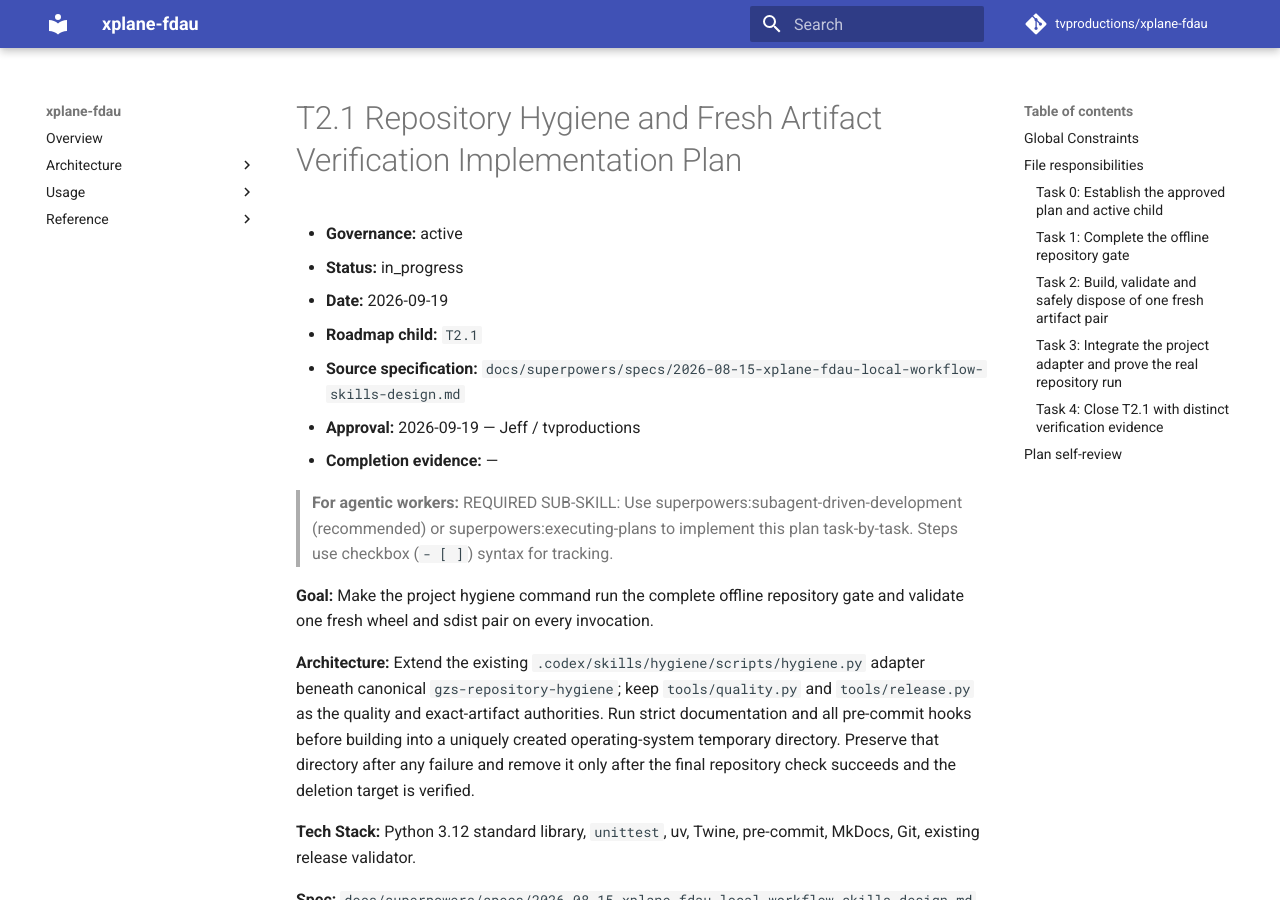
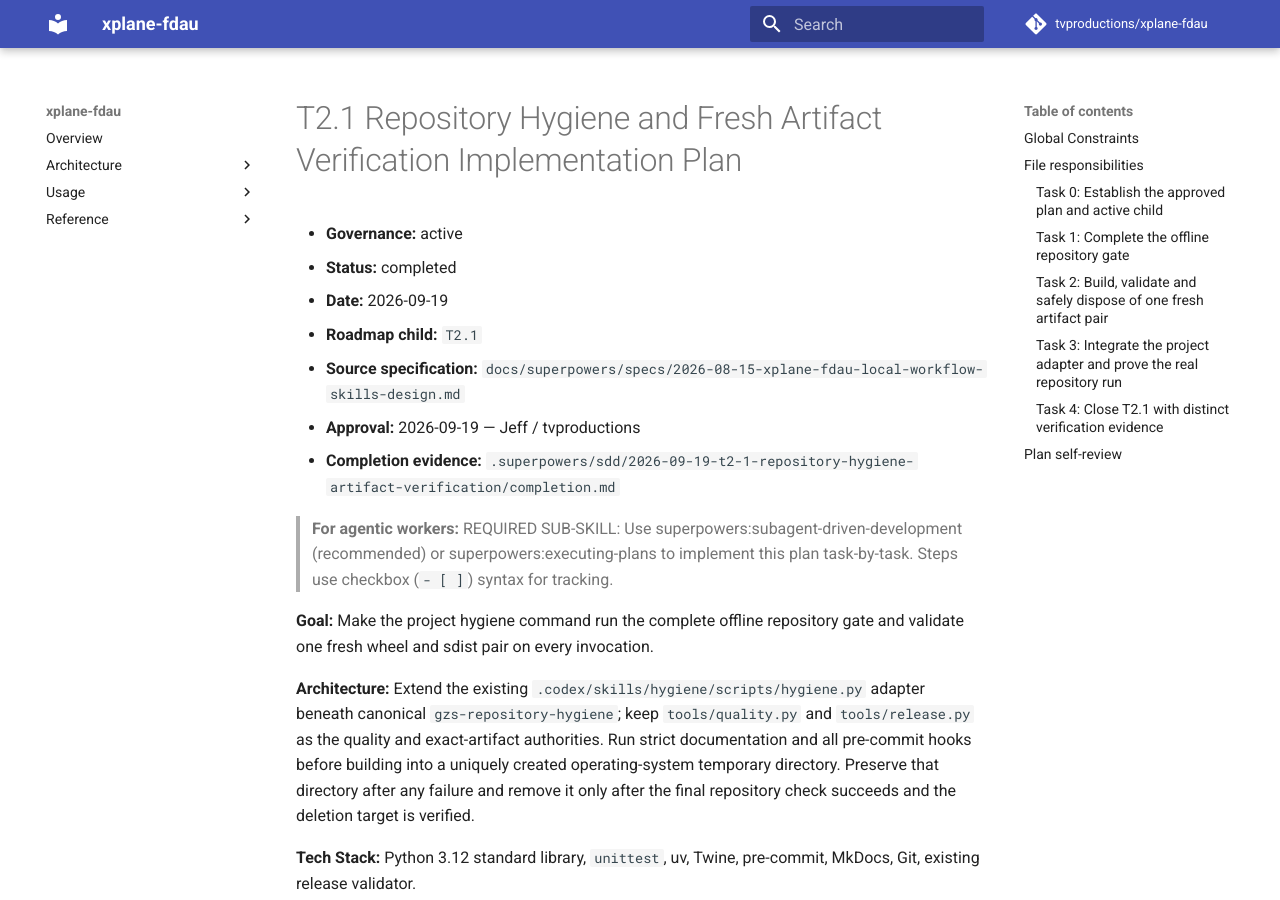
Before and after one commit to tvproductions/xplane-fdau, an MkDocs documentation site: the page built from docs/superpowers/plans/2026-09-19-t2-1-repository-hygiene-artifact-verification.md, in a window 1280 px wide and 900 px high. Built offline with MkDocs 1.6.1 and Material for MkDocs 9.7.7, drawn with Linux system fonts in a browser that asks for light colours; comment, search, counter and statistics services are not loaded.

Commit message:
docs: record T2.1 implemented verification

````diff
--- a/docs/superpowers/plans/2026-09-19-t2-1-repository-hygiene-artifact-verification.md
+++ b/docs/superpowers/plans/2026-09-19-t2-1-repository-hygiene-artifact-verification.md
@@ -1,12 +1,12 @@
 # T2.1 Repository Hygiene and Fresh Artifact Verification Implementation Plan
 
 - **Governance:** active
-- **Status:** in_progress
+- **Status:** completed
 - **Date:** 2026-09-19
 - **Roadmap child:** `T2.1`
 - **Source specification:** `docs/superpowers/specs/2026-08-15-xplane-fdau-local-workflow-skills-design.md`
 - **Approval:** 2026-09-19 — Jeff / tvproductions
-- **Completion evidence:** —
+- **Completion evidence:** `.superpowers/sdd/2026-09-19-t2-1-repository-hygiene-artifact-verification/completion.md`
 
 > **For agentic workers:** REQUIRED SUB-SKILL: Use superpowers:subagent-driven-development (recommended) or superpowers:executing-plans to implement this plan task-by-task. Steps use checkbox (`- [ ]`) syntax for tracking.
 
@@ -218,7 +218,7 @@
 
 **Interfaces:** Produce a reviewed, verified `T2.1` with 5/5 linked acceptance gates and no selected child. Report `T2.2` or `T3.1` according to the actual next-action result; leave both as separate specified peers. No release state changes. For every `select`, `transition`, and `record-gate` below, run the full command without `--apply`, inspect its diff and candidate audit, then repeat that command with its printed `--target-sha256` and `--apply`. Run backlog `audit` and `next` after each applied mutation and stop on a finding.
 
-- [ ] **Step 1: Verify the implemented candidate and preserve exact results.** Run `uv run --offline --frozen python .codex/skills/hygiene/scripts/hygiene.py` once and `git diff --check`. Hygiene supplies quality, strict MkDocs, one fresh artifact pair, and safe cleanup. For the separate closeout source/installed-wheel matrix, run this PowerShell script from the worktree root; stop on any failure and preserve both external directories for diagnosis:
+- [x] **Step 1: Verify the implemented candidate and preserve exact results.** Run `uv run --offline --frozen python .codex/skills/hygiene/scripts/hygiene.py` once and `git diff --check`. Hygiene supplies quality, strict MkDocs, one fresh artifact pair, and safe cleanup. For the separate closeout source/installed-wheel matrix, run this PowerShell script from the worktree root; stop on any failure and preserve both external directories for diagnosis:
 
   ```powershell
   $ErrorActionPreference = 'Stop'
@@ -261,7 +261,7 @@
 
   Record commands, exit codes, artifact hashes, the hygiene and matrix artifact directory paths, matrix environment paths, hygiene cleanup result, Git state, and any unexercised operating system in the completion receipt. Do not add a separate `quality.py check` before hygiene: its `quality-check` hook supplies that run. Retain a failed artifact directory and report its exact path.
 
-- [ ] **Step 2: Commit completion and transition to implemented.** Create `completion.md` with `Child: T2.1`, `Gate: —`, `Kind: verification`, `Result: passed`, date, subject, implementation commit range, and Step 1 results. Set this plan's `Status` to `completed` and `Completion evidence` to that path. Stage the plan and receipt so the audit sees exact index/worktree bytes. Dry-run/apply `transition T2.1 implemented --expect in_progress`; require no findings, then commit the plan, receipt, and `BACKLOG.md` together.
+- [x] **Step 2: Commit completion and transition to implemented.** Create `completion.md` with `Child: T2.1`, `Gate: —`, `Kind: verification`, `Result: passed`, date, subject, implementation commit range, and Step 1 results. Set this plan's `Status` to `completed` and `Completion evidence` to that path. Stage the plan and receipt so the audit sees exact index/worktree bytes. Dry-run/apply `transition T2.1 implemented --expect in_progress`; require no findings, then commit the plan, receipt, and `BACKLOG.md` together.
 
 - [ ] **Step 3: Obtain and commit accepted independent review.** Invoke `superpowers:requesting-code-review` on the committed implementation against the approved T2.1 specification, this plan, the five backlog gates, offline/no-mutation behavior, artifact ownership and exact contents, cross-platform paths, runtime boundary, and release prohibition. Record findings and disposition in `review.md` with `Child: T2.1`, `Gate: —`, `Kind: review`, `Result: accepted`, date, and subject only after all load-bearing findings are resolved. Use `superpowers:receiving-code-review` and failing `unittest` first for accepted corrections; rerun Step 1 on any changed artifact, command, package, or test behavior, update and commit the completion receipt with the new results, and request rereview. Stage the accepted receipt, dry-run/apply `transition T2.1 reviewed --expect implemented --review .superpowers/sdd/2026-09-19-t2-1-repository-hygiene-artifact-verification/review.md`, audit, and commit the receipt with `BACKLOG.md`.
 
````
Also changed, not shown: .superpowers/sdd/2026-09-19-t2-1-repository-hygiene-artifact-verification/completion.md (added, +22 -0 lines), BACKLOG.md (+1 -1 lines), 2 other files.
